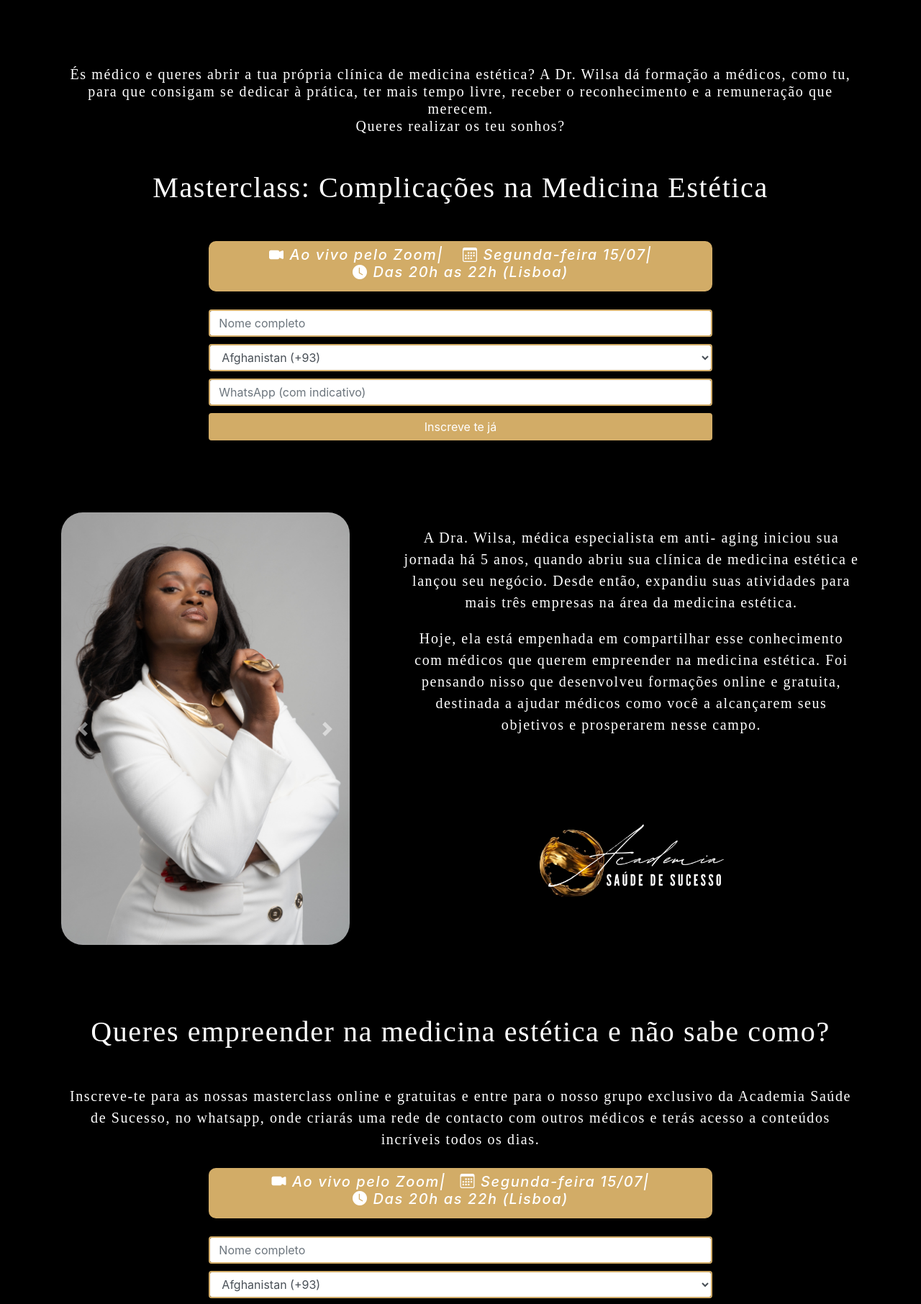
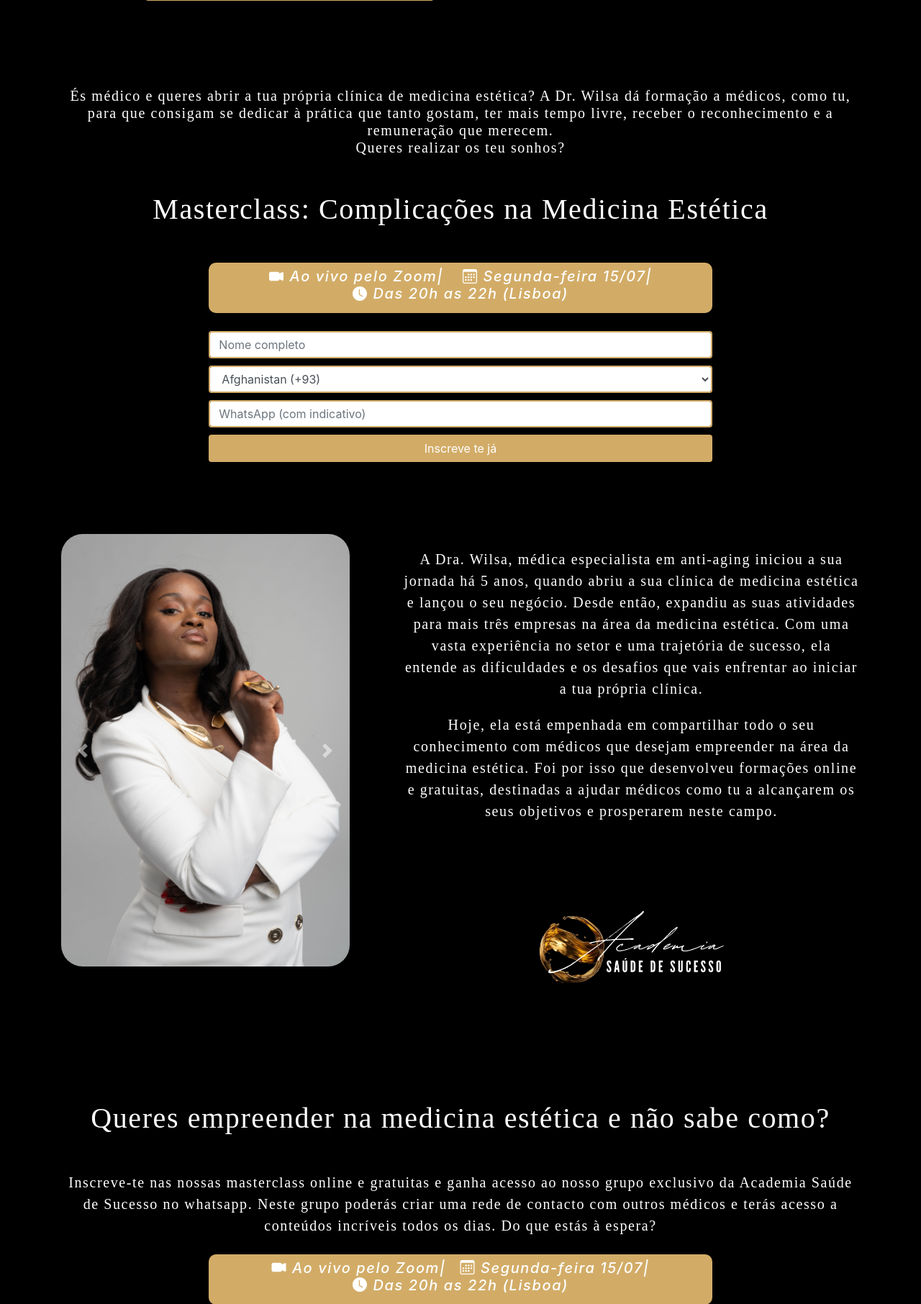
Before and after one commit to SPAWNKID19XX/SC, a Flask app: page / in a window 1280 px wide. Shown: the part 912-2724 px from the top of the page at 72% size. Run offline with Flask 3, Linux system fonts and the light colour scheme; some libraries are stand-ins or nearby versions.

Commit message:
[UPDATE] index.html text

```diff
--- a/templates/index.html
+++ b/templates/index.html
@@ -26,13 +26,13 @@
       type="text/css"
       href="{{ url_for('static', filename='style/media.css') }}"
     />
-    <title>Сlinica de medicina estética</title>
-    <link rel="icon" type="image/x-icon" href="/static/img/logos2.png" />
+    <title>Academia Saúde de Sucesso</title>
+    <link rel="icon" type="image/x-icon" href="/static/img/logotipo.jpg.jpg" />
   </head>
   <body>
     <div class="container">
       <h1 class="text_title">
-        Médico, conquiste o sucesso com a tua clinica de medicina estética!
+        Alcança o Sucesso Absoluto na tua Clínica de Medicina Estética!
       </h1>
       <div class="section_1">
         <div class="row">
@@ -41,8 +41,9 @@
               <img src="/static/img/logos10000.png" alt="logo" />
             </div>
             <p class="text_description">
-              Aprenda a como explodir a sua clinica de medicina estética com os
-              clientes certos! Combinando o melhor dos dois mundos:<br />
+              Descobre como transformar a tua Clínica de Medicina Estética em um
+              sucesso extraordinário com os clientes certos! Combinando o melhor
+              dos dois mundos:<br />
               a prática Clínica e o poder do Instagram!
             </p>
             <h1 class="text_atention">100% GRATUITO E ONLINE!</h1>
@@ -77,8 +78,8 @@
           <h3 class="text_description">
             És médico e queres abrir a tua própria clínica de medicina estética?
             A Dr. Wilsa dá formação a médicos, como tu, para que consigam se
-            dedicar à prática, ter mais tempo livre, receber o reconhecimento e
-            a remuneração que merecem.<br />
+            dedicar à prática que tanto gostam, ter mais tempo livre, receber o
+            reconhecimento e a remuneração que merecem.<br />
             Queres realizar os teu sonhos?
           </h3>
           <h1 class="text_title">
@@ -164,17 +165,20 @@
           </div>
           <div class="col-7">
             <p class="text_description">
-              A Dra. Wilsa, médica especialista em anti- aging iniciou sua
-              jornada há 5 anos, quando abriu sua clínica de medicina estética e
-              lançou seu negócio. Desde então, expandiu suas atividades para
-              mais três empresas na área da medicina estética.
+              A Dra. Wilsa, médica especialista em anti-aging iniciou a sua
+              jornada há 5 anos, quando abriu a sua clínica de medicina estética
+              e lançou o seu negócio. Desde então, expandiu as suas atividades
+              para mais três empresas na área da medicina estética. Com uma
+              vasta experiência no setor e uma trajetória de sucesso, ela
+              entende as dificuldades e os desafios que vais enfrentar ao
+              iniciar a tua própria clínica.
             </p>
             <p class="text_description">
-              Hoje, ela está empenhada em compartilhar esse conhecimento com
-              médicos que querem empreender na medicina estética. Foi pensando
-              nisso que desenvolveu formações online e gratuita, destinada a
-              ajudar médicos como você a alcançarem seus objetivos e prosperarem
-              nesse campo.
+              Hoje, ela está empenhada em compartilhar todo o seu conhecimento
+              com médicos que desejam empreender na área da medicina estética.
+              Foi por isso que desenvolveu formações online e gratuitas,
+              destinadas a ajudar médicos como tu a alcançarem os seus objetivos
+              e prosperarem neste campo.
             </p>
             <div class="header_logo">
               <img src="static/img/logos1.png" alt="logo" />
@@ -188,10 +192,11 @@
             Queres empreender na medicina estética e não sabe como?
           </h1>
           <p class="text_description">
-            Inscreve-te para as nossas masterclass online e gratuitas e entre
-            para o nosso grupo exclusivo da Academia Saúde de Sucesso, no
-            whatsapp, onde criarás uma rede de contacto com outros médicos e
-            terás acesso a conteúdos incríveis todos os dias.
+            Inscreve-te nas nossas masterclass online e gratuitas e ganha acesso
+            ao nosso grupo exclusivo da Academia Saúde de Sucesso no whatsapp.
+            Neste grupo poderás criar uma rede de contacto com outros médicos e
+            terás acesso a conteúdos incríveis todos os dias. Do que estás à
+            espera?
           </p>
 
           <div class="form_section">
```
